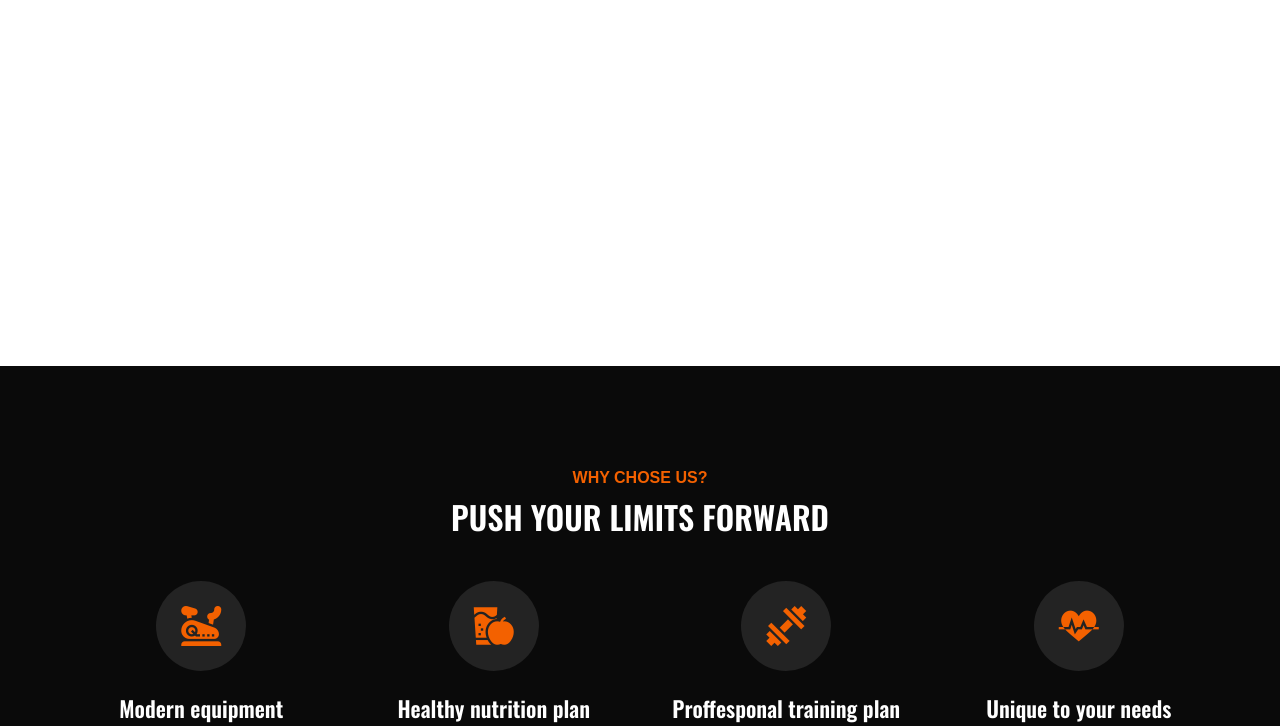
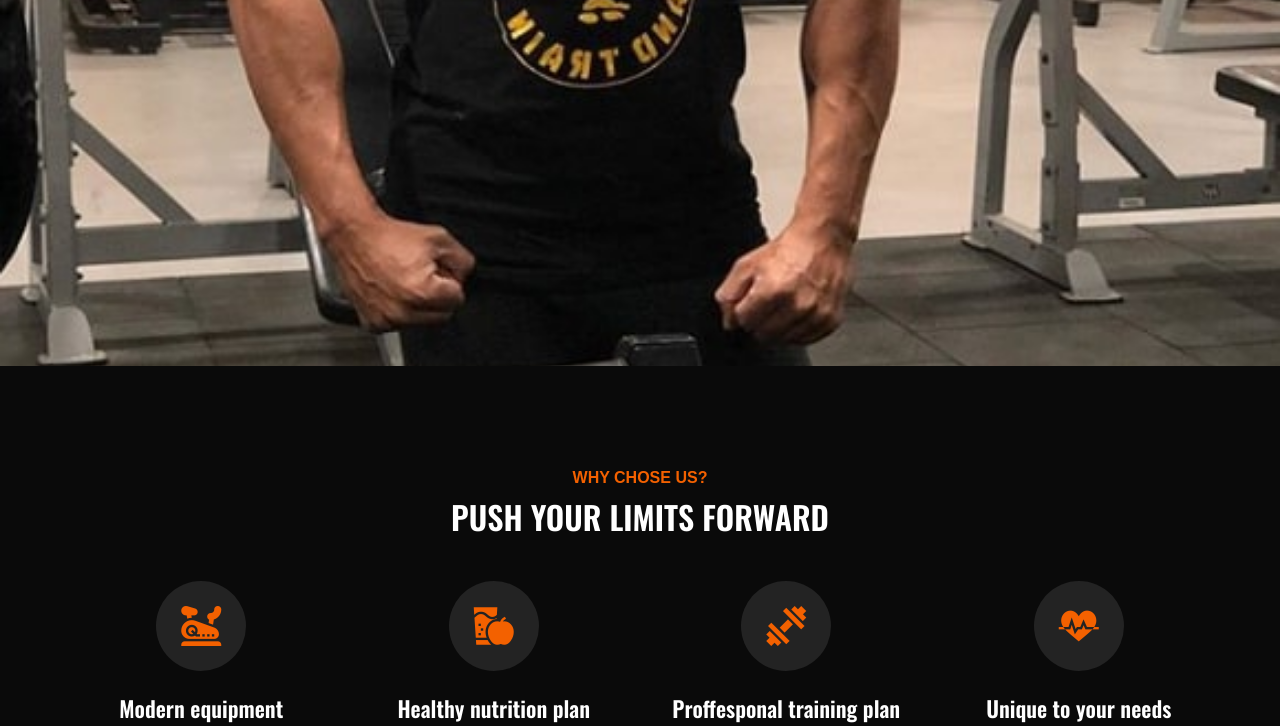
Before and after one commit to chintanb33/skfitnessstudio, a plain HTML site: page index.html in a window 1280 px wide. Shown: the part 674-1400 px from the top of the page. Drawn offline with nearby package versions, Linux system fonts and the light colour scheme; a web font is replaced by a local one.

Commit message:
Update index.html

```diff
--- a/index.html
+++ b/index.html
@@ -128,7 +128,7 @@
     <!-- Hero Section Begin -->
     <section class="hero-section">
         <div class="hs-slider owl-carousel">
-            <div class="hs-item set-bg" data-setbg="img/hero/hero-1.png">
+            <div class="hs-item set-bg" data-setbg="img/hero/hero-1.jpg">
                 <div class="container">
                     <div class="row">
                         <div class="col-lg-6 offset-lg-6">
```
